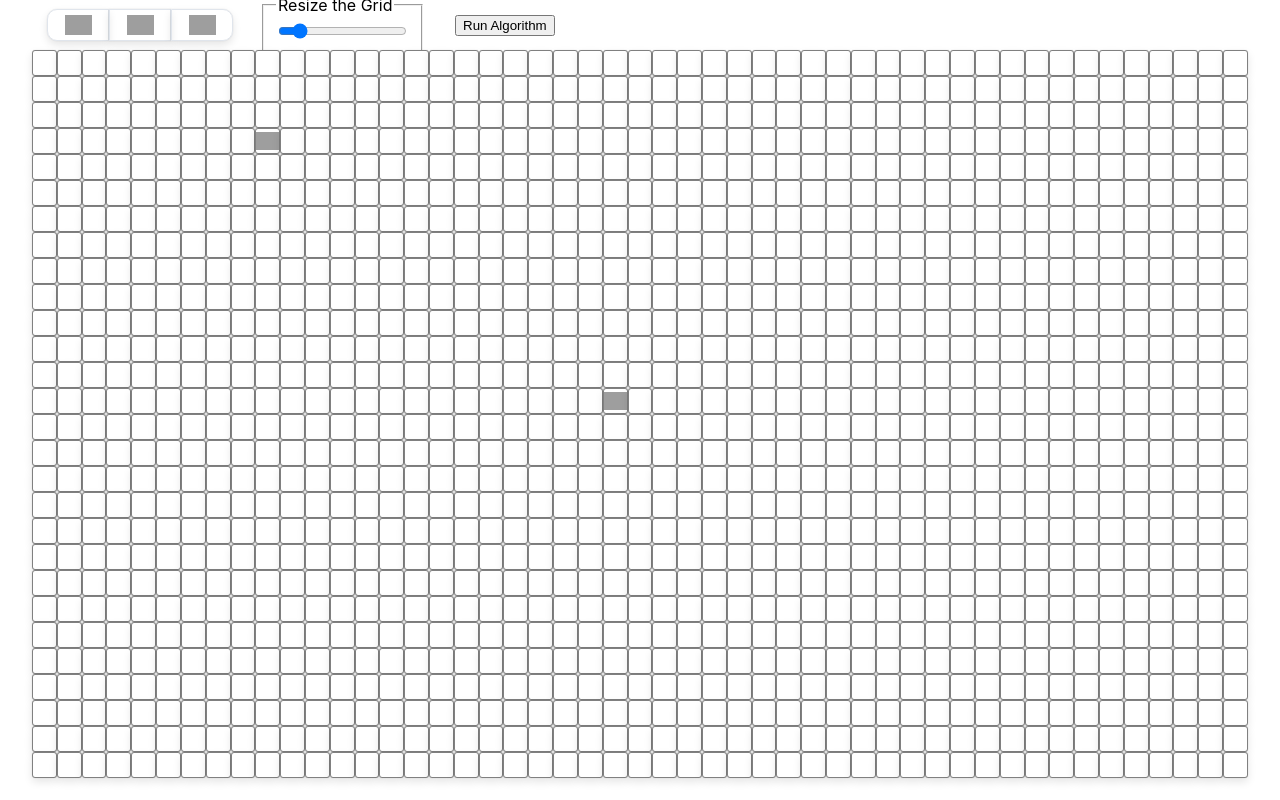
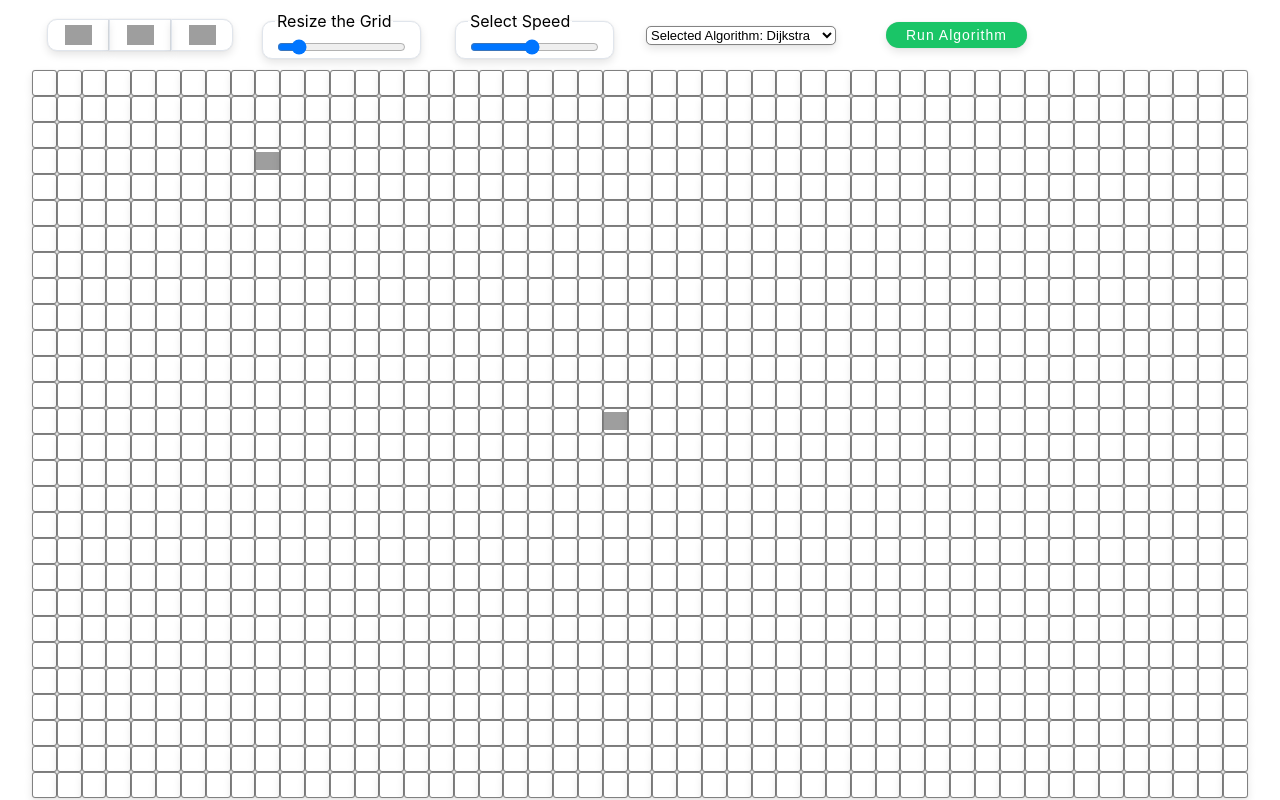
Before and after one commit to kdmladenov/Algorithms-Visualizer, a React (Create React App) app: page / in a window 1280 px wide. Built offline with nearby package versions, Linux system fonts and the light colour scheme; grey boxes are pictures that could not be loaded.

Commit message:
AnimateAlgorithmAndShortestPath and Header updated

```diff
--- a/src/components/pathfinder/Header.js
+++ b/src/components/pathfinder/Header.js
@@ -1,4 +1,4 @@
-import React, { useContext } from 'react';
+import React, { useContext, useState } from 'react';
 import { AppContext } from '../../App';
 import { icons } from '../../constants/constants';
 import visualizeAlgorithm from '../../helpers/visualizeAlgorithm';
@@ -7,6 +7,9 @@ import './styles/Header.css';
 const Header = () => {
   const { nodeSize, setNodeSize, toggle, setToggle, grid, startRow, startCol, endRow, endCol } =
     useContext(AppContext);
+
+  const [selectedAlgorithm, setSelectedAlgorithm] = useState('Dijkstra');
+  const [animationSpeed, setAnimationSpeed] = useState(10);
 
   return (
     <div className="header flex">
@@ -39,7 +42,48 @@ const Header = () => {
           max="10"
         />
       </fieldset>
-      <button onClick={() => visualizeAlgorithm(grid, startRow, startCol, endRow, endCol)}>
+      <fieldset>
+        <legend>Select Speed</legend>
+        <input
+          name="animation_speed"
+          type="range"
+          id="speed_slider"
+          value={animationSpeed}
+          onChange={(e) => setAnimationSpeed(e.target.value)}
+          min="1"
+          max="20"
+        />
+      </fieldset>
+      <select
+        className="dropdown_select"
+        name={selectedAlgorithm}
+        onChange={(e) => {
+          setSelectedAlgorithm(e.target.value);
+        }}
+      >
+        <option value="">{`Selected Algorithm: ${selectedAlgorithm}`}</option>
+        {['Dijkstra', 'A-Star', 'Dept First Search']
+          .filter((option) => option !== selectedAlgorithm)
+          .map((item) => (
+            <option key={item} value={item}>
+              {item}
+            </option>
+          ))}
+      </select>
+
+      <button
+        onClick={() =>
+          visualizeAlgorithm(
+            selectedAlgorithm,
+            grid,
+            startRow,
+            startCol,
+            endRow,
+            endCol,
+            animationSpeed
+          )
+        }
+      >
         Run Algorithm
       </button>
     </div>
--- a/src/components/pathfinder/styles/Header.css
+++ b/src/components/pathfinder/styles/Header.css
@@ -2,7 +2,7 @@
   justify-content: flex-start;
   gap: 30px;
   height: 50px;
-  margin: 0 50px;
+  margin: 10px 50px;
 }
 
 /* Toggle switch */
@@ -42,3 +42,53 @@
 .header .toggle_switch input:checked + label {
   border: 2px solid var(--orange);
 }
+
+/* Button */
+
+.header button {
+  display: block;
+  height: 26px;
+  width: fit-content;
+  min-width: 100px;
+  border: none;
+  margin: 0 20px;
+  padding: 5px 20px;
+  text-decoration: none;
+  letter-spacing: 1px;
+  font-size: 14px;
+  box-shadow: var(--box_shadow);
+  background: var(--mulah);
+  color: var(--white);
+  border-radius: 4px;
+  border-radius: 13px;
+}
+
+.header button:hover {
+  cursor: pointer;
+  filter: contrast(110%);
+}
+
+.header button:active {
+  transform: scale(0.95);
+}
+
+/* Select dropdown */
+
+.header select.dropdown_select {
+  width: 190px;
+  border: 1px solid var(--gray_dark);
+  border-radius: 5px;
+  background: var(--white);
+  font-size: 13px;
+  font-weight: 400;
+  box-shadow: var(--box_shadow);
+}
+
+/* Fieldset */
+
+.header fieldset {
+  height: 30px;
+  border: 1px solid var(--gray);
+  border-radius: 10px;
+  box-shadow: var(--box_shadow);
+}
--- a/src/helpers/animateDijkstra.js
+++ b/src/helpers/animateAlgorithmAndShortestPath.js
@@ -1,18 +1,22 @@
 import animateShortestPath from './animateShortestPath';
 
-const animateDijkstra = (visitedNodesInOrder, nodesInShortestPathOrder) => {
+const animateAlgorithmAndShortestPath = (
+  visitedNodesInOrder,
+  nodesInShortestPathOrder,
+  animationSpeed
+) => {
   for (let i = 0; i <= visitedNodesInOrder.length; i++) {
     if (i === visitedNodesInOrder.length) {
       setTimeout(() => {
         animateShortestPath(nodesInShortestPathOrder);
-      }, 10 * i);
+      }, i * (100 / animationSpeed));
       return;
     }
     setTimeout(() => {
       const node = visitedNodesInOrder[i];
       document.getElementById(`node-${node.row}-${node.col}`).className = 'node visited';
-    }, 10 * i);
+    }, i * (100 / animationSpeed));
   }
 };
 
-export default animateDijkstra;
+export default animateAlgorithmAndShortestPath;
--- a/src/index.css
+++ b/src/index.css
@@ -12,11 +12,13 @@ code {
 
 :root {
   --black: #333;
+  --blue: rgb(21, 161, 250);
   --blue_light: #d9f2fb;
   --red: #ff0000;
   --orange: #ffa41c;
   --green_dark: rgb(1, 113, 133);
   --green: rgb(4, 214, 4);
+  --mulah: #1ac567;
   --gray: #e0e5ec;
   --gray_background: rgb(239, 242, 245);
   --gray_light: #f3f3f3;
```
